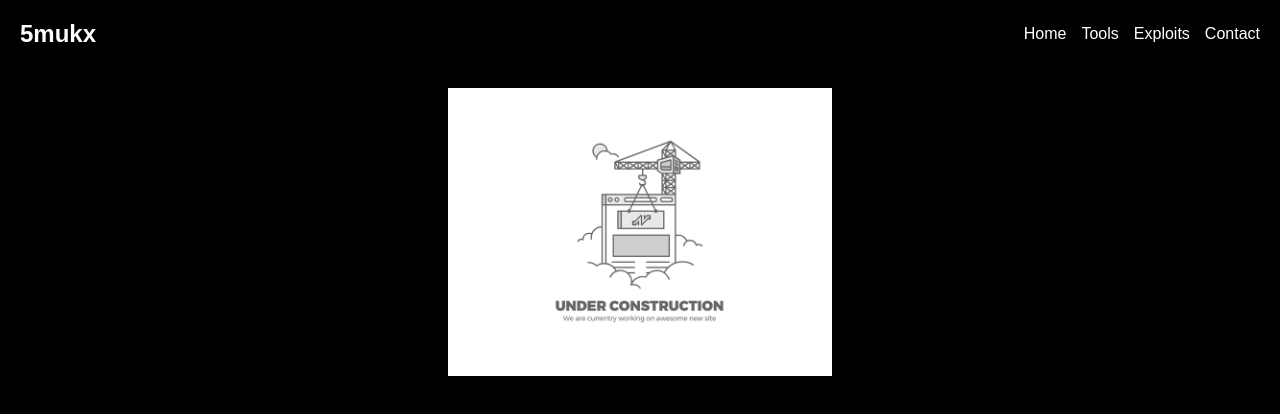
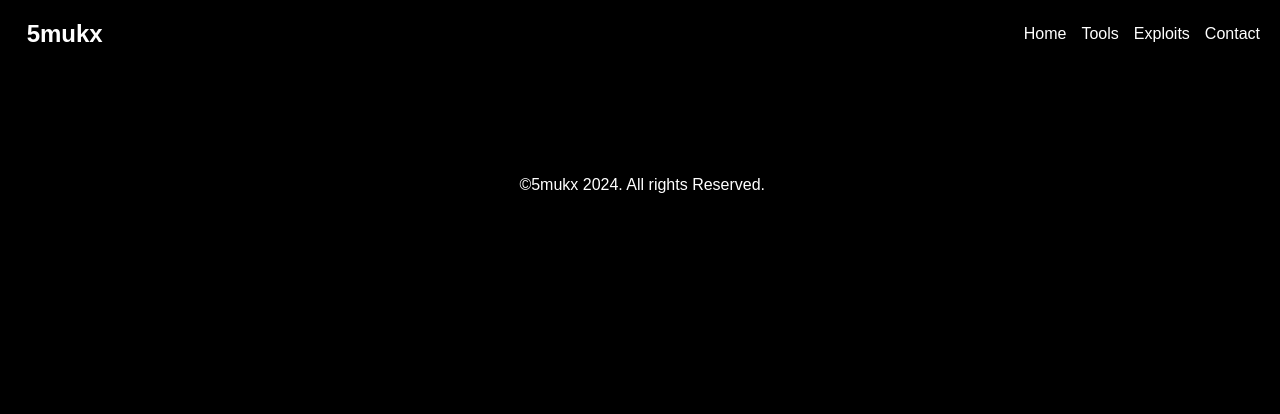
Before and after one commit to smukx/shop, a plain HTML site: page exploits.html in a window 1280 px wide. Drawn offline with Linux system fonts and the light colour scheme.

Commit message:
Some Attributes

```diff
--- a/exploits.html
+++ b/exploits.html
@@ -8,7 +8,8 @@
 </head>
 <body>
     <header>
-        <div class="logo">5mukx</div>
+        <div class="logo"><a href="https://x.com/5mukx" style="color: inherit; text-decoration: none;">&nbsp;5mukx</a></div>
+
         <nav>
             <ul class="nav-list">
                 <li><a href="./index.html">Home</a></li>
@@ -19,8 +20,10 @@
         </nav>
     </header>
 
+    <br><br><br><br><br><br>
+
     <center>
-        <img src="construction.gif" alt="UNDER CONSTRUCTION" class="centered-image">
+        <a href="https://x.com/5mukx" style="color: inherit; text-decoration: none;">&nbsp;&copy;5mukx 2024. All rights Reserved.</a></div>
     </center>
 
 </body>
```
Also changed, not shown: index.html (+6 -3 lines), tools.html (+3 -1 lines).
